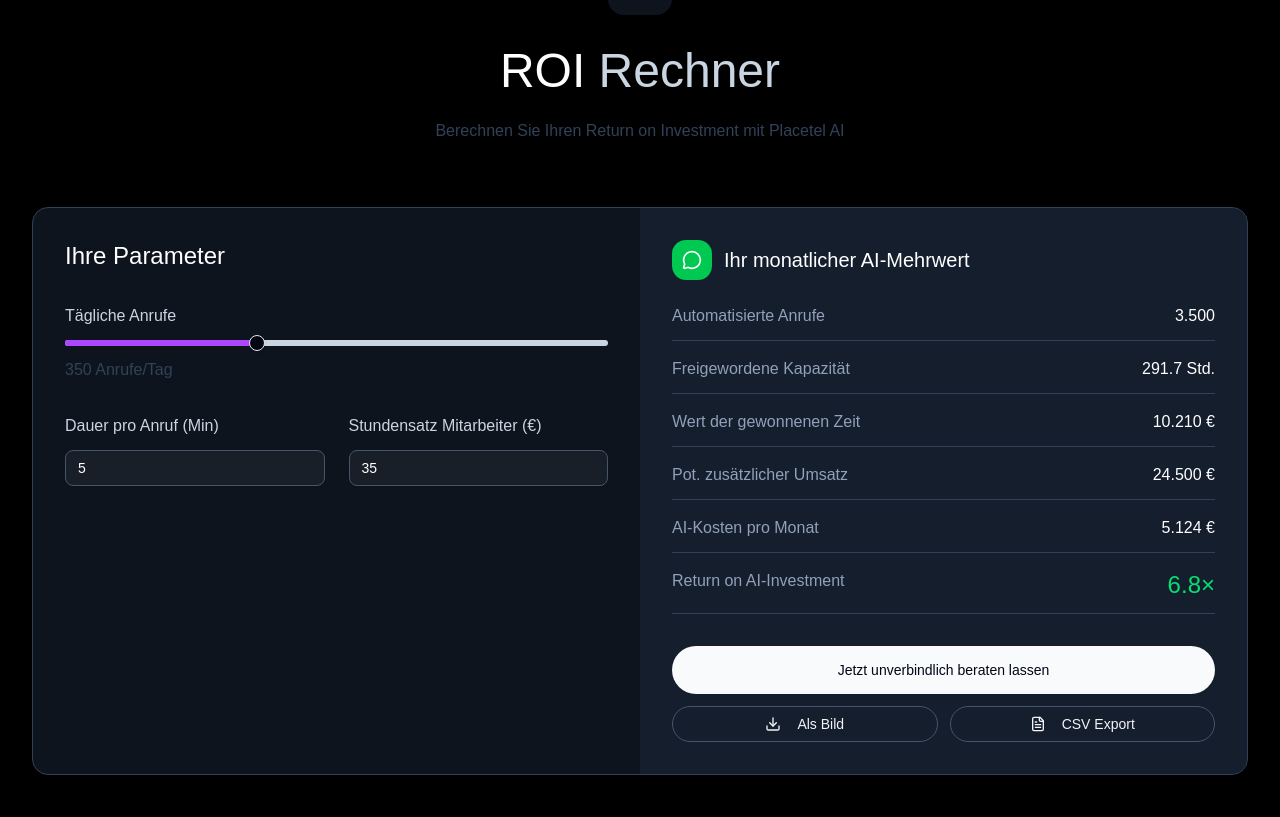
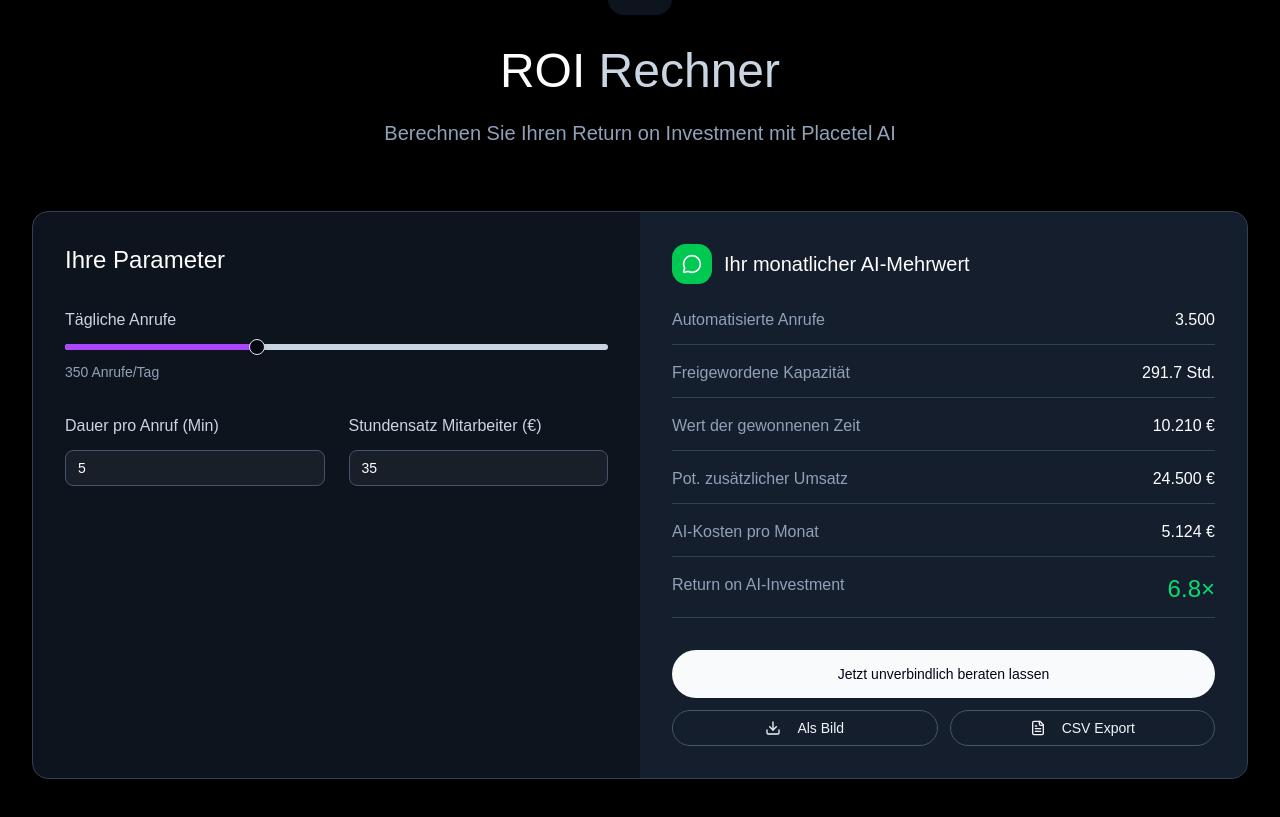
Before and after one commit to cfmcfmcfmcfm/plactel-ai, a Next.js app: page / in a window 1280 px wide. Shown: the part 2522-3339 px from the top of the page. Built offline with nearby package versions, Linux system fonts and the light colour scheme; a web font is replaced by a local one.

Commit message:
modified ui

```diff
--- a/src/components/molecules/RoiCalculator.tsx
+++ b/src/components/molecules/RoiCalculator.tsx
@@ -108,7 +108,7 @@
                     <h2 className="mb-6 text-4xl text-white md:text-5xl">
                         ROI <span className="text-slate-300">Rechner</span>
                     </h2>
-                    <p className="text-xldark:text-slate-400 mx-auto max-w-3xl text-slate-700">
+                    <p className="mx-auto max-w-3xl text-xl text-slate-700 dark:text-slate-400">
                         Berechnen Sie Ihren Return on Investment mit Placetel AI
                     </p>
                 </motion.div>
@@ -139,7 +139,7 @@
                                     }
                                     className="w-full"
                                 />
-                                <span className="text-smdark:text-slate-400 block text-slate-700">
+                                <span className="block text-sm text-slate-700 dark:text-slate-400">
                                     {inputs.anrufe} Anrufe/Tag
                                 </span>
                             </div>
```
